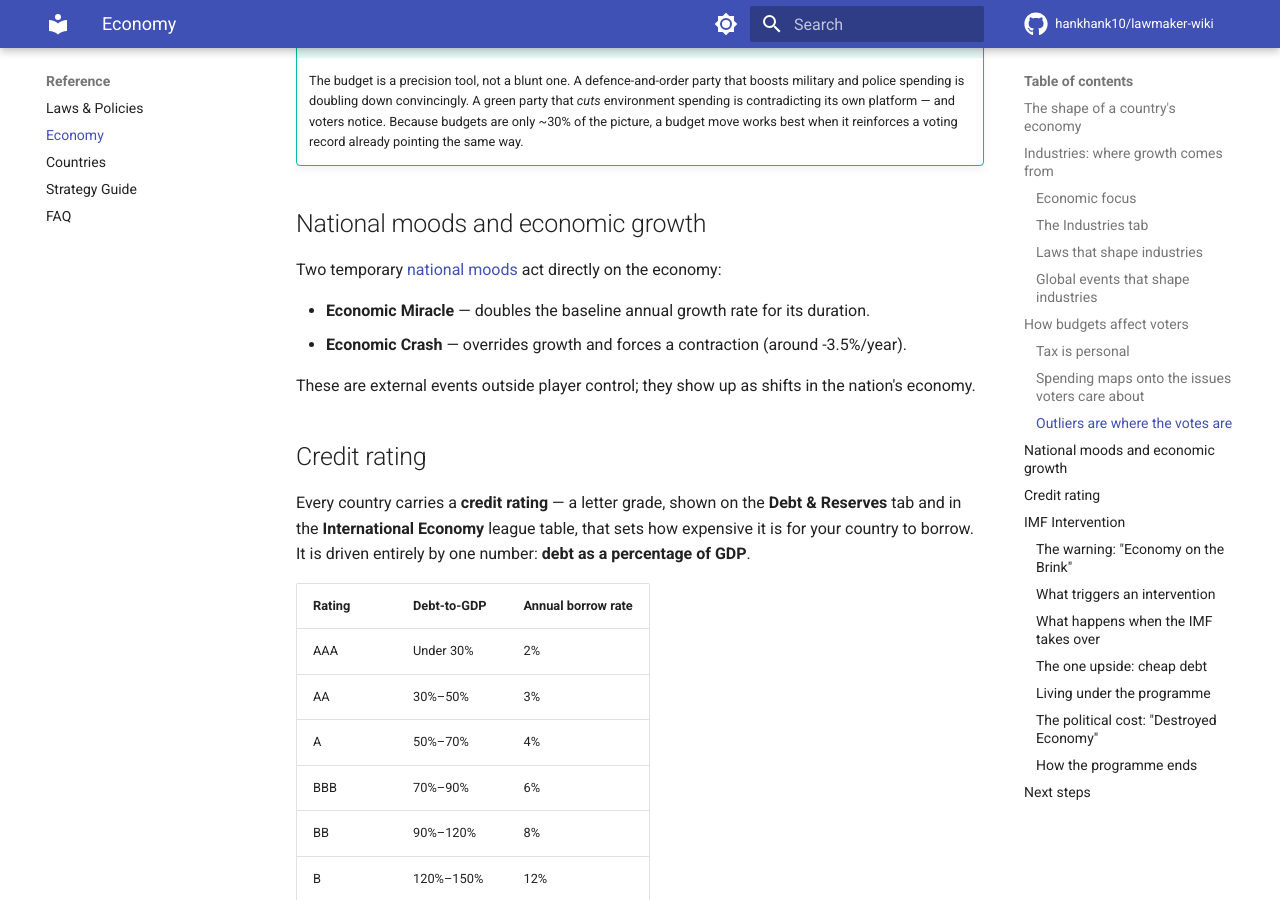
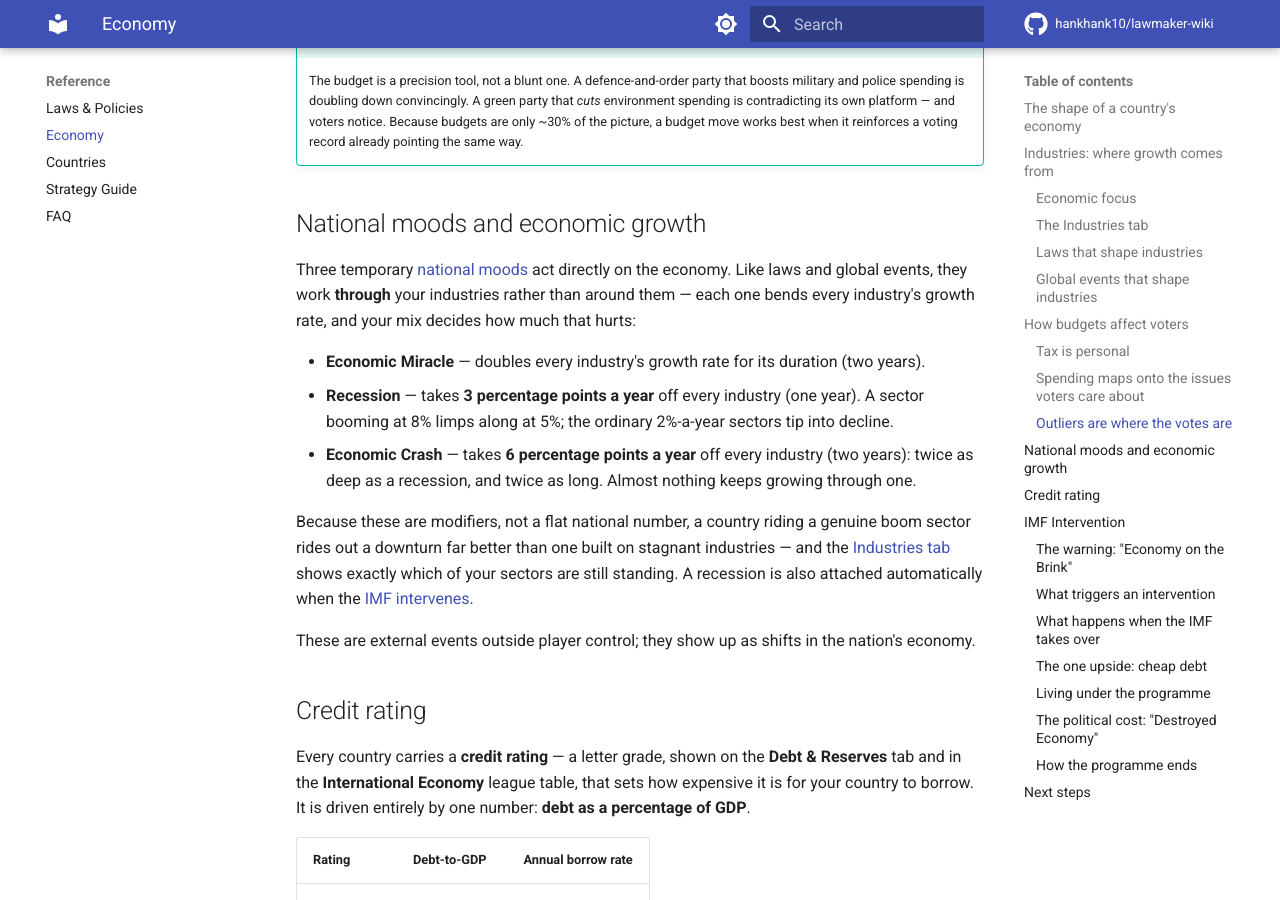
Before and after one commit to hankhank10/lawmaker-wiki, an MkDocs documentation site: the page built from docs/gameplay/economy.md, in a window 1280 px wide and 900 px high, scrolled down 4295 px. Built offline with MkDocs 1.6.1 and Material for MkDocs 9.7.7, drawn with Linux system fonts in a browser that asks for light colours; comment, search, counter and statistics services are not loaded; some of the changed text lies outside the part shown.

Commit message:
📝 Sync from private repo
Auto-synced from hankhank10/lawmaker/game-manual

```diff
--- a/docs/gameplay/economy.md
+++ b/docs/gameplay/economy.md
@@ -84,10 +84,20 @@ Your country is compared against similar **peer countries**. Spending that's wil
 
 ## National moods and economic growth
 
-Two temporary [national moods](elections.md#national-moods) act directly on the economy:
+Three temporary [national moods](elections.md#national-moods) act directly on the economy. Like laws
+and global events, they work **through** your industries rather than around them — each one bends every
+industry's growth rate, and your mix decides how much that hurts:
 
-- **Economic Miracle** — doubles the baseline annual growth rate for its duration.
-- **Economic Crash** — overrides growth and forces a contraction (around -3.5%/year).
+- **Economic Miracle** — doubles every industry's growth rate for its duration (two years).
+- **Recession** — takes **3 percentage points a year** off every industry (one year). A sector booming
+  at 8% limps along at 5%; the ordinary 2%-a-year sectors tip into decline.
+- **Economic Crash** — takes **6 percentage points a year** off every industry (two years): twice as
+  deep as a recession, and twice as long. Almost nothing keeps growing through one.
+
+Because these are modifiers, not a flat national number, a country riding a genuine boom sector rides
+out a downturn far better than one built on stagnant industries — and the [Industries tab](#the-industries-tab)
+shows exactly which of your sectors are still standing. A recession is also attached automatically when
+the [IMF intervenes](#imf-intervention).
 
 These are external events outside player control; they show up as shifts in the nation's economy.
 
@@ -139,7 +149,7 @@ At 200% debt-to-GDP a country is effectively insolvent, so the IMF steps in imme
 The intervention hits immediately and reshapes the whole country:
 
 - **An emergency austerity budget is imposed** — no vote, no say. Every tax band is set to **50%**, and spending in every category is slashed to roughly **25% of what comparable countries spend**. By design this budget runs a large surplus: it exists to pay down the debt fast.
-- **The economy crashes into a recession** lasting **1 year** — growth turns sharply negative while the austerity bites.
+- **The economy crashes into a recession** lasting **1 year** — 3 percentage points come off every industry's growth while the austerity bites, which is enough to push most economies into outright contraction.
 - **Budget policy is locked** under IMF conditions for as long as the programme runs (see below).
 - **The responsible parties are branded** with a heavy political penalty (see below).
 
```
